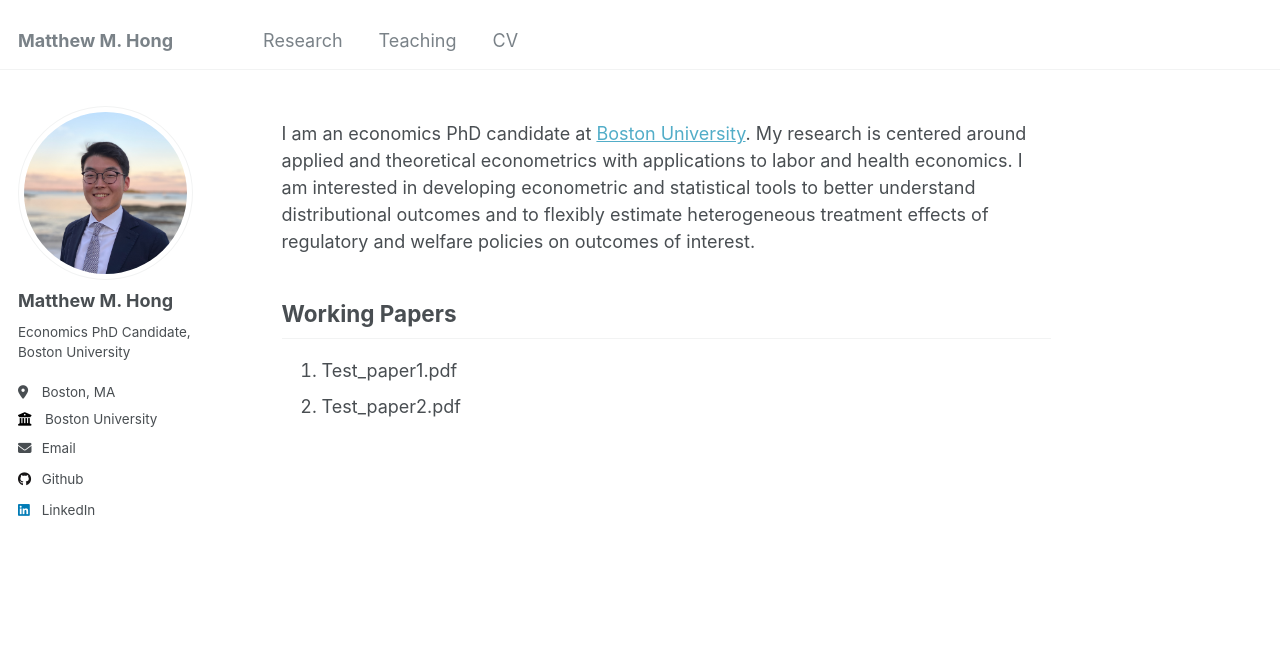
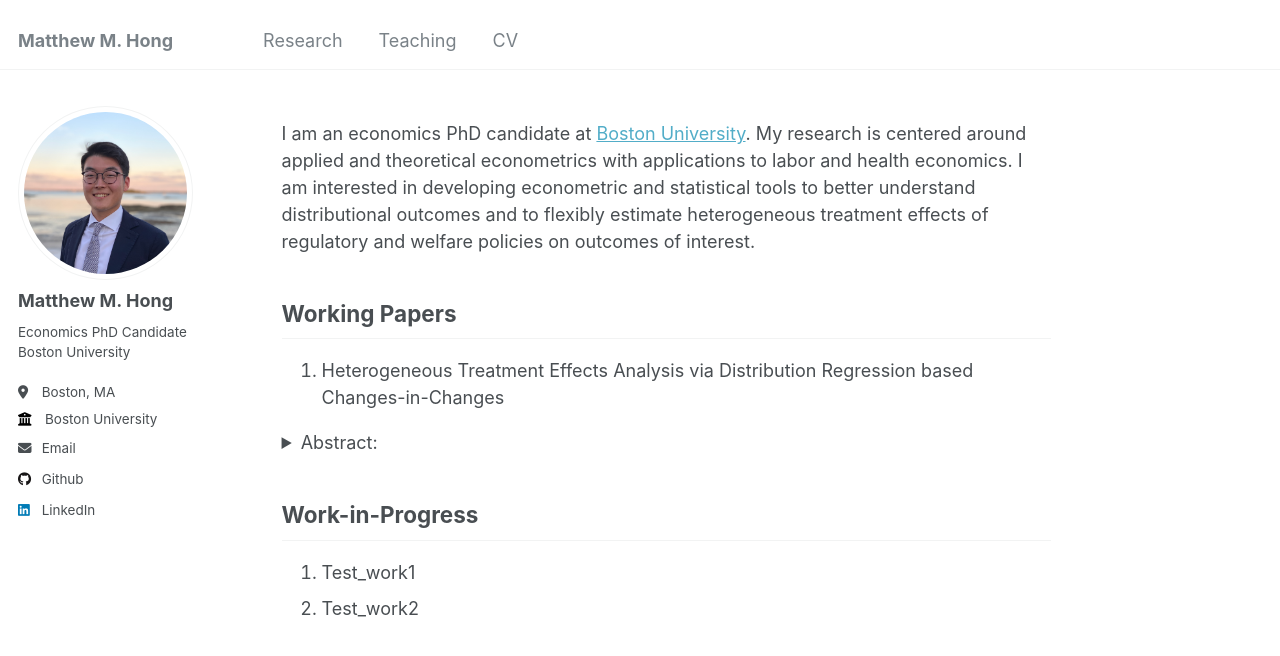
Before and after one commit to matthew-hong/matt-hong, a Jekyll site: the page built from _pages/about.md, in a window 1280 px wide. Shown: the top 656 px of the page. Built offline with Jekyll 4.4.1, drawn with Linux system fonts in a browser that asks for light colours; some of the changed text lies outside the part shown.

Commit message:
update about page and config

```diff
--- a/_config.yml
+++ b/_config.yml
@@ -24,7 +24,7 @@ author:
   avatar           : "profile_1.png"
   name             : "Matthew M. Hong"
   pronouns         : # example: "she/her"
-  bio              : "Economics PhD Candidate, Boston University"
+  bio              : "Economics PhD Candidate <br/> Boston University"
   location         : "Boston, MA"
   employer         : "Boston University"
   uri              : # URL
--- a/_pages/about.md
+++ b/_pages/about.md
@@ -11,5 +11,18 @@ I am an economics PhD candidate at [Boston University](https://www.bu.edu/econ/)
 
 ## Working Papers
 
-1. Test_paper1.pdf
-1. Test_paper2.pdf
+1. Heterogeneous Treatment Effects Analysis via Distribution Regression based Changes-in-Changes
+
+<details>
+<summary markdown='span'>
+Abstract:
+</summary>
+
+*Identifying and estimating the distributional effects of a policy intervention is of key interest in economics. In analyzing heterogeneous effects of a policy on labor market or health outcomes, for example, changes-in-changes proposed in Athey and Imbens (2006) is particularly appealing. It can accommodate endogenous treatment assignment and can identify the entire counterfactual distribution. Yet, challenges with incorporating control variables to address concerns akin to differential parallel trends in the difference-in-differences literature persist. I propose a semiparametric approach to changes-in-changes based on distribution regression that can flexibly accommodate potential observed confounders and can be applied to both continuous and/or discrete outcome variables. I derive large sample theory for the distribution regression based changes-in-changes estimator and for the functionals thereof. These include unconditional distributional and quantile treatment effects, average treatment effects, and decompositional treatment effects for the treated group. Bootstrap validity is also demonstrated for conducting inference in practice. Lastly, I apply the approach to study the heterogeneous effects of Earned Income Tax Credit on infant weights and find that the policy had higher concentrated benefits for lower birth weights and more muted effects across the birth weight distribution than previously reported.*
+
+</details>
+
+## Work-in-Progress
+
+1. Test_work1
+1. Test_work2
```
